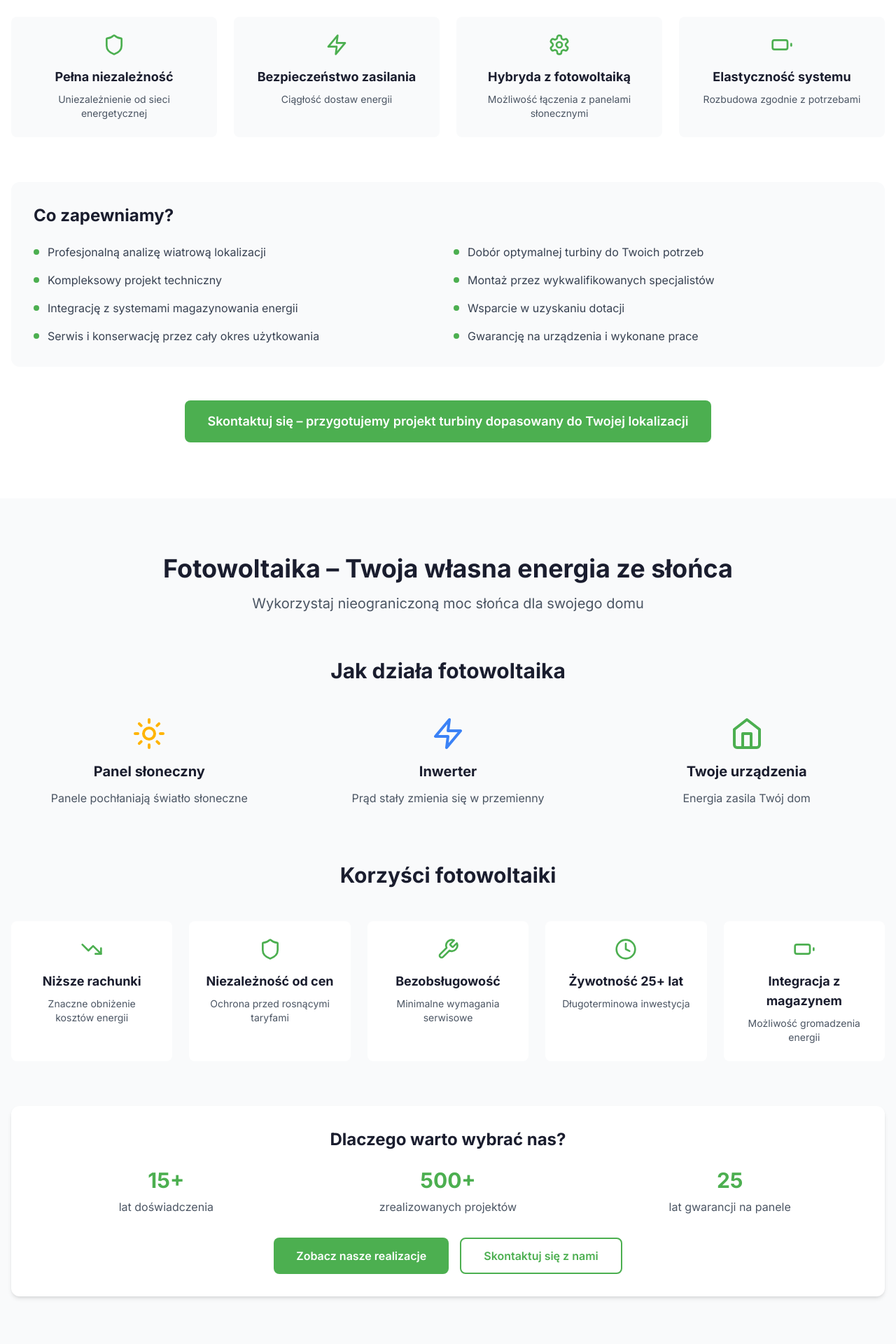
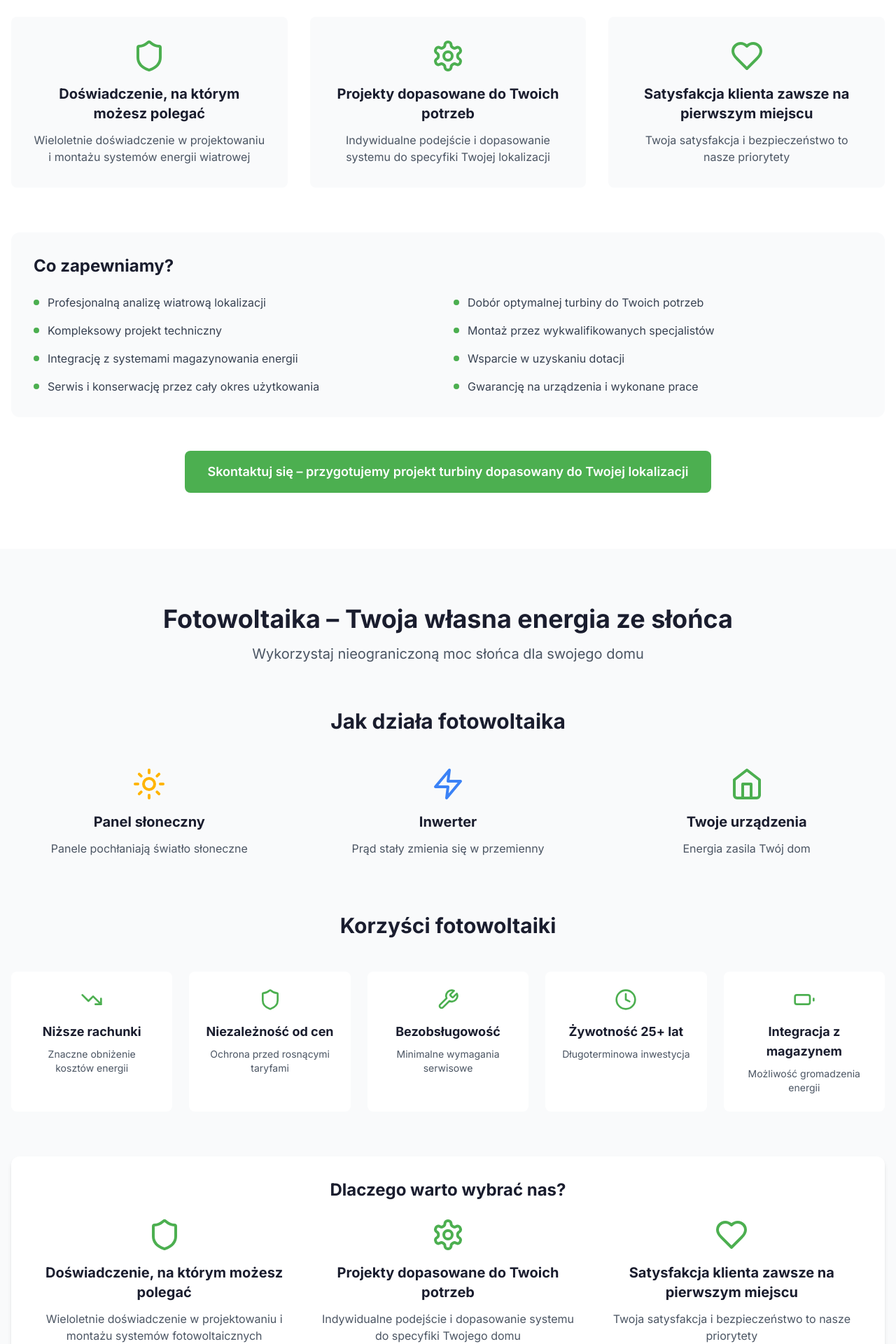
Before and after one commit to jimmijazzzz/ofgrid, a React (Vite) app: page / in a window 1280 px wide. Shown: the part 2000-3920 px from the top of the page at 70% size. Built offline with nearby package versions, Linux system fonts and the light colour scheme.

Commit message:
Zaktualizowano sekcje 'Dlaczego warto wybrać nas?' - zastąpiono liczby opisowymi tekstami

```diff
--- a/src/components/SolarEnergySection.tsx
+++ b/src/components/SolarEnergySection.tsx
@@ -1,5 +1,5 @@
 import React from 'react';
-import { Sun, Zap, Home, TrendingDown, Shield, Clock, Wrench, Battery } from 'lucide-react';
+import { Sun, Zap, Home, TrendingDown, Shield, Clock, Wrench, Battery, Settings, Heart } from 'lucide-react';
 
 const SolarEnergySection = () => {
   const scrollToSection = (id: string) => {
@@ -103,18 +103,27 @@ const SolarEnergySection = () => {
         {/* Dlaczego my */}
         <div className="bg-white p-8 rounded-xl shadow-md text-center">
           <h2 className="text-2xl font-bold mb-6 text-[#1A1D2E]">Dlaczego warto wybrać nas?</h2>
-          <div className="grid md:grid-cols-3 gap-6 mb-8">
+          <div className="grid md:grid-cols-1 lg:grid-cols-3 gap-8 mb-8">
             <div className="text-center">
-              <div className="text-3xl font-bold text-green-500 mb-2">15+</div>
-              <p className="text-gray-600">lat doświadczenia</p>
+              <div className="flex justify-center mb-4 text-green-500">
+                <Shield className="h-12 w-12" />
+              </div>
+              <h3 className="text-xl font-bold mb-3 text-[#1A1D2E]">Doświadczenie, na którym możesz polegać</h3>
+              <p className="text-gray-600">Wieloletnie doświadczenie w projektowaniu i montażu systemów fotowoltaicznych</p>
             </div>
             <div className="text-center">
-              <div className="text-3xl font-bold text-green-500 mb-2">500+</div>
-              <p className="text-gray-600">zrealizowanych projektów</p>
+              <div className="flex justify-center mb-4 text-green-500">
+                <Settings className="h-12 w-12" />
+              </div>
+              <h3 className="text-xl font-bold mb-3 text-[#1A1D2E]">Projekty dopasowane do Twoich potrzeb</h3>
+              <p className="text-gray-600">Indywidualne podejście i dopasowanie systemu do specyfiki Twojego domu</p>
             </div>
             <div className="text-center">
-              <div className="text-3xl font-bold text-green-500 mb-2">25</div>
-              <p className="text-gray-600">lat gwarancji na panele</p>
+              <div className="flex justify-center mb-4 text-green-500">
+                <Heart className="h-12 w-12" />
+              </div>
+              <h3 className="text-xl font-bold mb-3 text-[#1A1D2E]">Satysfakcja klienta zawsze na pierwszym miejscu</h3>
+              <p className="text-gray-600">Twoja satysfakcja i bezpieczeństwo to nasze priorytety</p>
             </div>
           </div>
           <div className="flex flex-col sm:flex-row gap-4 justify-center">
--- a/src/components/WindEnergySection.tsx
+++ b/src/components/WindEnergySection.tsx
@@ -1,5 +1,5 @@
 import React from 'react';
-import { Wind, Battery, Home, Shield, Zap, Settings } from 'lucide-react';
+import { Wind, Battery, Home, Shield, Zap, Settings, Heart } from 'lucide-react';
 
 const WindEnergySection = () => {
   const scrollToSection = (id: string) => {
@@ -76,17 +76,29 @@ const WindEnergySection = () => {
 
         {/* Dlaczego warto */}
         <div className="mb-16">
-          <h2 className="text-3xl font-bold text-center mb-12 text-[#1A1D2E]">Dlaczego warto?</h2>
-          <div className="grid md:grid-cols-2 lg:grid-cols-4 gap-6">
-            {benefits.map((benefit, index) => (
-              <div key={index} className="bg-gray-50 p-6 rounded-lg text-center hover:shadow-lg transition-shadow">
-                <div className="flex justify-center mb-4 text-green-500">
-                  {benefit.icon}
-                </div>
-                <h3 className="text-lg font-bold mb-2 text-[#1A1D2E]">{benefit.title}</h3>
-                <p className="text-gray-600 text-sm">{benefit.description}</p>
+          <h2 className="text-3xl font-bold text-center mb-12 text-[#1A1D2E]">Dlaczego warto wybrać nas?</h2>
+          <div className="grid md:grid-cols-1 lg:grid-cols-3 gap-8">
+            <div className="bg-gray-50 p-8 rounded-lg text-center hover:shadow-lg transition-shadow">
+              <div className="flex justify-center mb-4 text-green-500">
+                <Shield className="h-12 w-12" />
               </div>
-            ))}
+              <h3 className="text-xl font-bold mb-3 text-[#1A1D2E]">Doświadczenie, na którym możesz polegać</h3>
+              <p className="text-gray-600">Wieloletnie doświadczenie w projektowaniu i montażu systemów energii wiatrowej</p>
+            </div>
+            <div className="bg-gray-50 p-8 rounded-lg text-center hover:shadow-lg transition-shadow">
+              <div className="flex justify-center mb-4 text-green-500">
+                <Settings className="h-12 w-12" />
+              </div>
+              <h3 className="text-xl font-bold mb-3 text-[#1A1D2E]">Projekty dopasowane do Twoich potrzeb</h3>
+              <p className="text-gray-600">Indywidualne podejście i dopasowanie systemu do specyfiki Twojej lokalizacji</p>
+            </div>
+            <div className="bg-gray-50 p-8 rounded-lg text-center hover:shadow-lg transition-shadow">
+              <div className="flex justify-center mb-4 text-green-500">
+                <Heart className="h-12 w-12" />
+              </div>
+              <h3 className="text-xl font-bold mb-3 text-[#1A1D2E]">Satysfakcja klienta zawsze na pierwszym miejscu</h3>
+              <p className="text-gray-600">Twoja satysfakcja i bezpieczeństwo to nasze priorytety</p>
+            </div>
           </div>
         </div>
 
```
Also changed, not shown: 1 other file (tests, documents, lock files or other folders).
